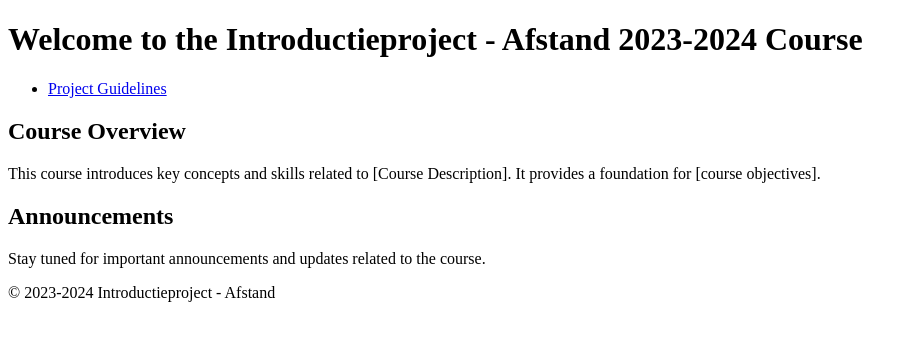
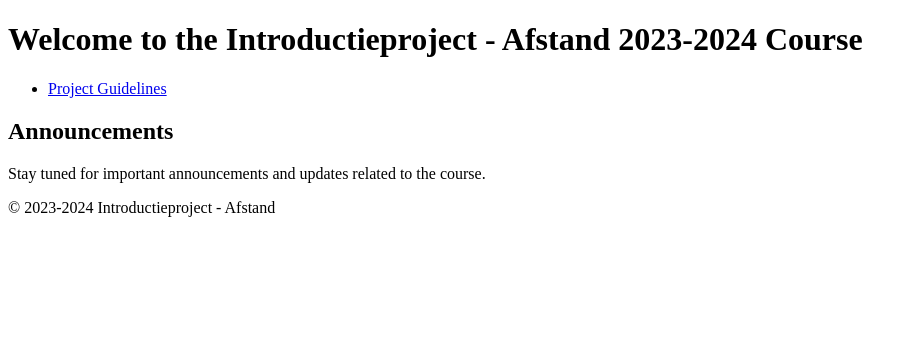
Before and after one commit to UCLL-introproject-project/UCLL-introproject-project.github.io, a plain HTML site: page index.html in a window 1280 px wide. Shown: the whole page, without its empty margins (0-917 px from the left). Drawn offline with Linux system fonts and the light colour scheme.

```diff
--- a/index.html
+++ b/index.html
@@ -21,11 +21,6 @@
     </nav>
 
     <section>
-        <h2>Course Overview</h2>
-        <p>This course introduces key concepts and skills related to [Course Description]. It provides a foundation for [course objectives].</p>
-    </section>
-
-    <section>
         <h2>Announcements</h2>
         <p>Stay tuned for important announcements and updates related to the course.</p>
     </section>
```
Also changed, not shown: project_guidelines.html (+1 -1 lines).
